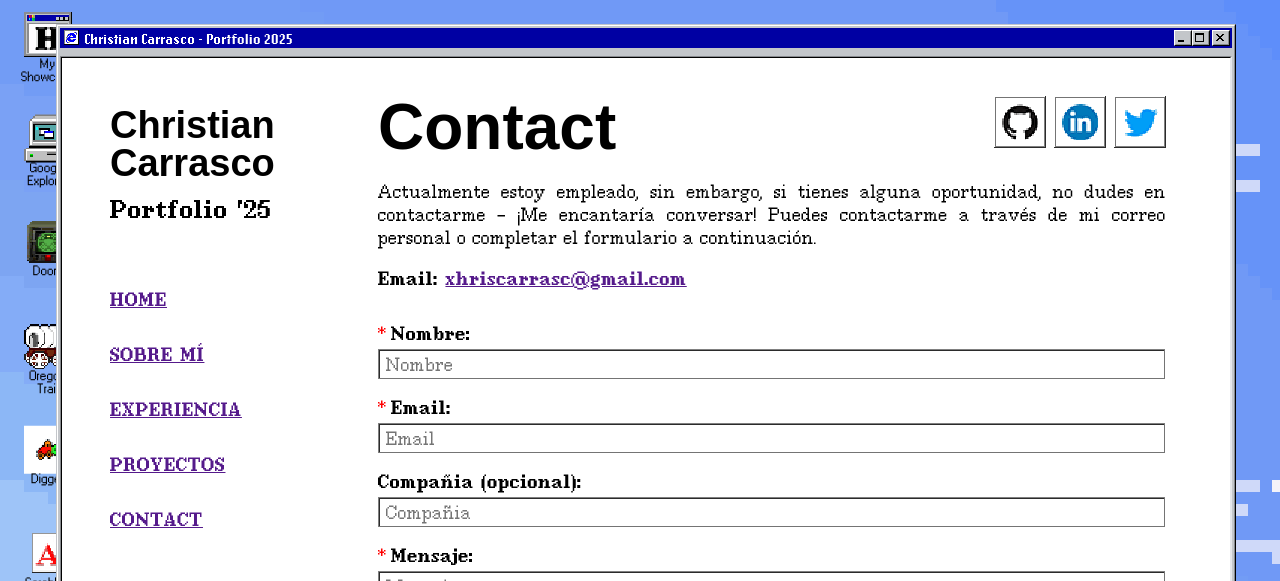
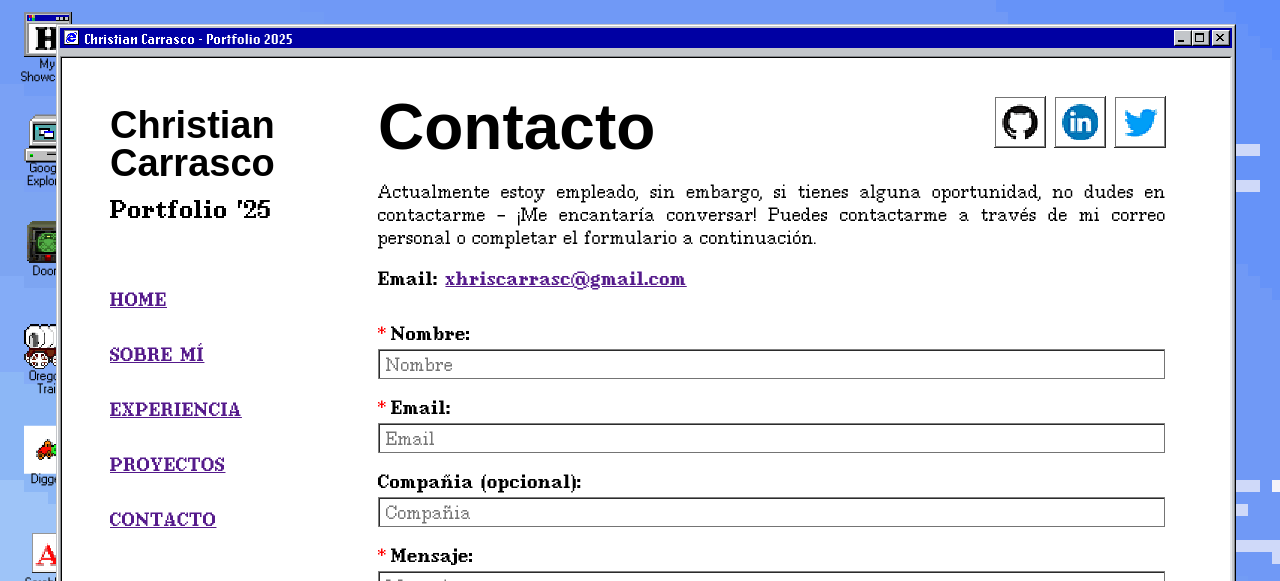
Before and after one commit to Porfolio2025/portfolio-inner-page, a Vue app: page /contact in a window 1280 px wide. Shown: the top 581 px of the page. Built offline with nearby package versions, Linux system fonts and the light colour scheme; a web font is replaced by a local one.

Commit message:
feat: Update 'Contact' to 'Contacto' in HomeView and ContactView for consistency

```diff
--- a/src/components/showcase/VerticalNavbar.vue
+++ b/src/components/showcase/VerticalNavbar.vue
@@ -19,7 +19,7 @@ const isHome = computed(() => route.path === '/')
       <router-link class="link" to="about">SOBRE MÍ</router-link>
       <router-link class="link" to="experience">EXPERIENCIA</router-link>
       <router-link :class="['link']" to="projects">PROYECTOS</router-link>
-      <router-link class="link" to="contact">CONTACT</router-link>
+      <router-link class="link" to="contact">CONTACTO</router-link>
     </div>
     <div class="spacer"></div>
   </div>
--- a/src/views/ContactView.vue
+++ b/src/views/ContactView.vue
@@ -1,7 +1,7 @@
 <template>
   <div class="site-page-content">
     <div class="items-end justify-between">
-      <h1>Contact</h1>
+      <h1>Contacto</h1>
       <div class="mb-[16px] justify-end">
         <SocialBox :icon="ghIcon" link="https://github.com/henryjeff" />
         <SocialBox :icon="inIcon" link="https://www.linkedin.com/in/henryheffernan/" />
--- a/src/views/HomeView.vue
+++ b/src/views/HomeView.vue
@@ -10,7 +10,7 @@
       <RouterLink class="p-[16px]" to="/about">SOBRE MÍ</RouterLink>
       <RouterLink class="p-[16px]" to="/experience">EXPERIENCIA</RouterLink>
       <RouterLink class="p-[16px]" to="/projects">PROYECTOS</RouterLink>
-      <RouterLink class="p-[16px]" to="/contact">CONTACT</RouterLink>
+      <RouterLink class="p-[16px]" to="/contact">CONTACTO</RouterLink>
     </div>
   </div>
 </template>
```
